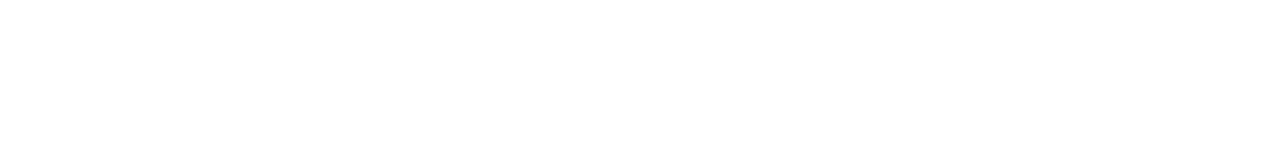
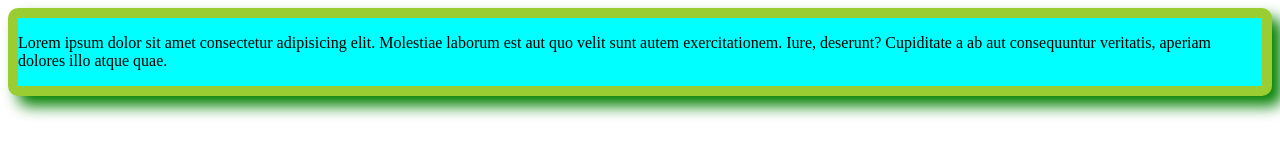
Before and after one commit to Jemforest/Git-Repo, a plain HTML site: page Index.html in a window 1280 px wide. Drawn offline with Linux system fonts and the light colour scheme.

Commit message:
added a blog

```diff
--- a/Index.html
+++ b/Index.html
@@ -4,8 +4,12 @@
     <meta charset="UTF-8">
     <meta name="viewport" content="width=device-width, initial-scale=1.0">
     <title>My first Repo</title>
+    <link rel="stylesheet" href="Repo.css">
 </head>
 <body>
+    <div class="RO">
+        <p>Lorem ipsum dolor sit amet consectetur adipisicing elit. Molestiae laborum est aut quo velit sunt autem exercitationem. Iure, deserunt? Cupiditate a ab aut consequuntur veritatis, aperiam dolores illo atque quae.</p>
+    </div>
 
 </body>
 </html>
--- /dev/null
+++ b/Repo.css
@@ -0,0 +1,7 @@
+.RO{
+    background-color: aqua;
+    border: 10px solid yellowgreen;
+    border-radius: 10px;
+    box-shadow: 10px 10px 15px green;
+
+}
```
